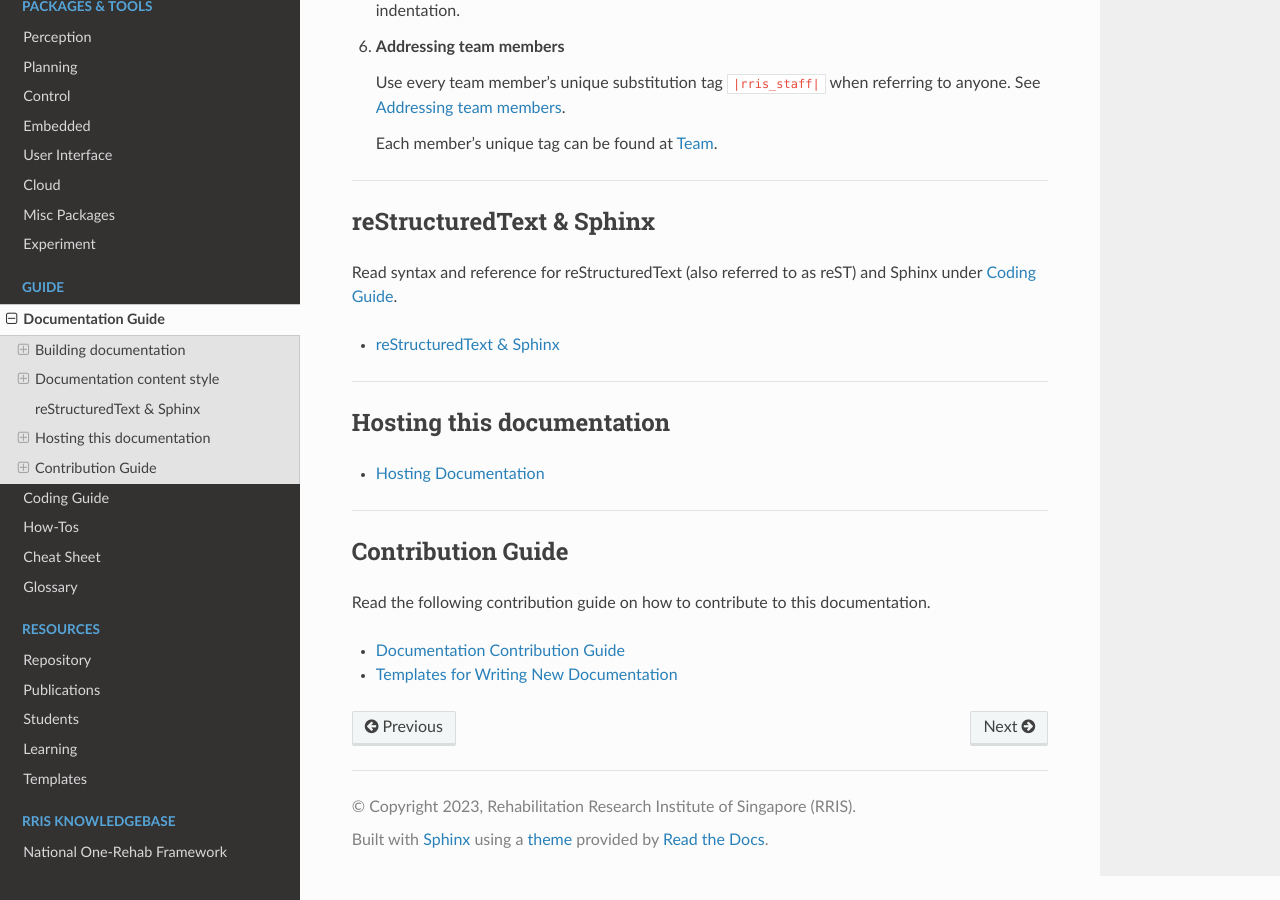
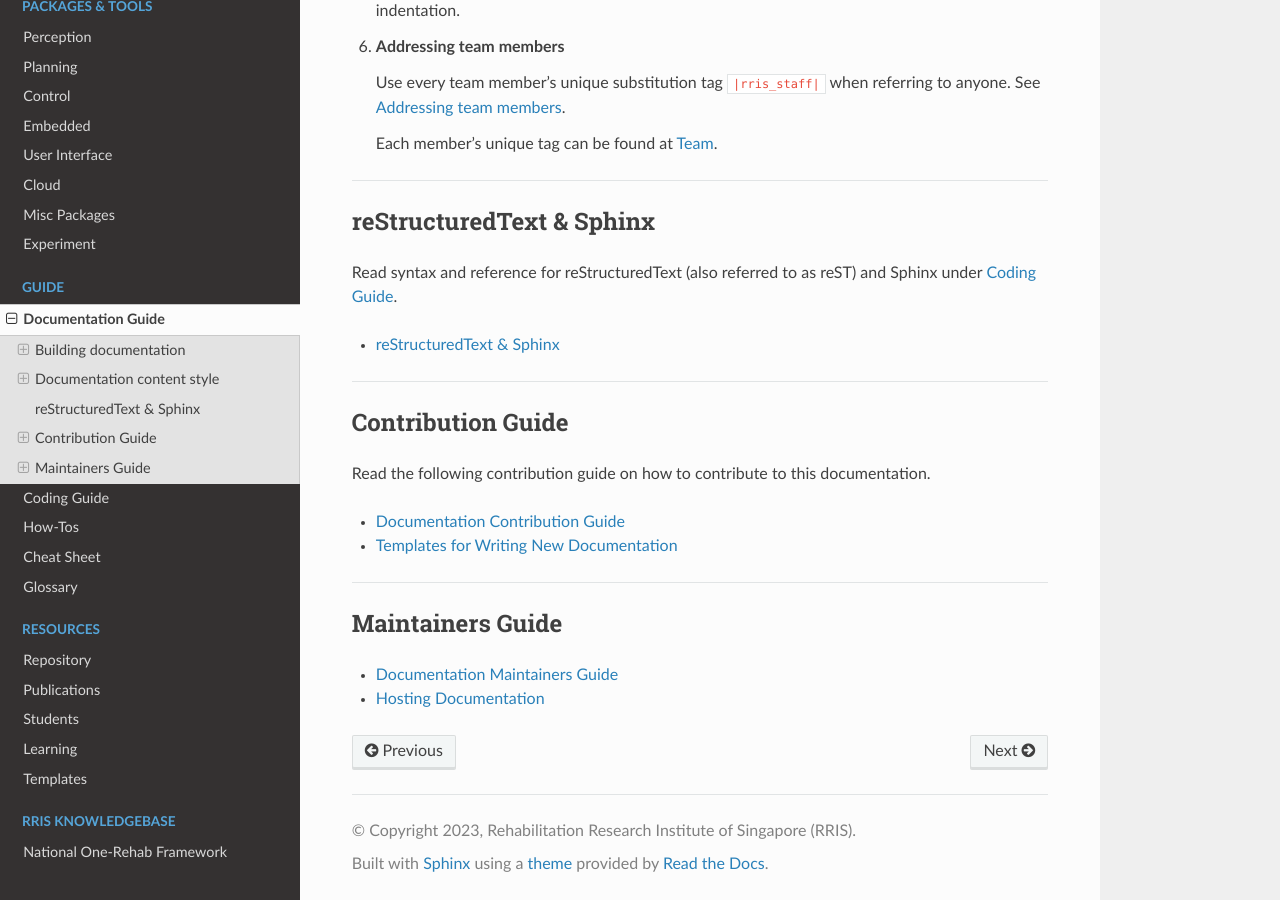
Before and after one commit to tky1026/rris_doc, a Sphinx documentation site: the page built from docs/source/Doc/Guide/guide_doc.rst, in a window 1280 px wide and 900 px high, scrolled down 2032 px. Built offline with Sphinx 7.4.7 and the Read the Docs theme 2.0.0, drawn with Linux system fonts in a browser that asks for light colours; pages that are not in the unit, such as notebooks, are missing from menus.

Commit message:
restructure

```diff
--- /dev/null
+++ b/docs/source/Doc/Guide/Documentation/doc_maintain.rst
@@ -0,0 +1,3 @@
+===============================
+Documentation Maintainers Guide
+===============================
--- a/docs/source/Doc/Guide/guide_doc.rst
+++ b/docs/source/Doc/Guide/guide_doc.rst
@@ -116,16 +116,6 @@ Read syntax and reference for reStructuredText (also referred to as reST) and Sp
 
 ----
 
-Hosting this documentation
-==========================
-
-.. toctree::
-   :maxdepth: 1
-
-   Documentation/doc_hosting.rst
-
-----
-
 Contribution Guide
 ==================
 
@@ -136,3 +126,14 @@ Read the following contribution guide on how to contribute to this documentation
 
    Documentation/doc_contrib
    Documentation/doc_boilerplate
+
+----
+
+Maintainers Guide
+=================
+
+.. toctree::
+   :maxdepth: 1
+
+   Documentation/doc_maintain
+   Documentation/doc_hosting
--- a/docs/source/conf.py
+++ b/docs/source/conf.py
@@ -67,3 +67,4 @@ html_theme = 'sphinx_rtd_theme'
 html_static_path = ['_static']
 html_favicon = 'Asset/ntu-icon.png'
 html_style = 'css/my_theme.css'
+html_show_sourcelink = False
```
Also changed, not shown: docs/source/Doc/Intro/team.rst (+27 -26 lines).
